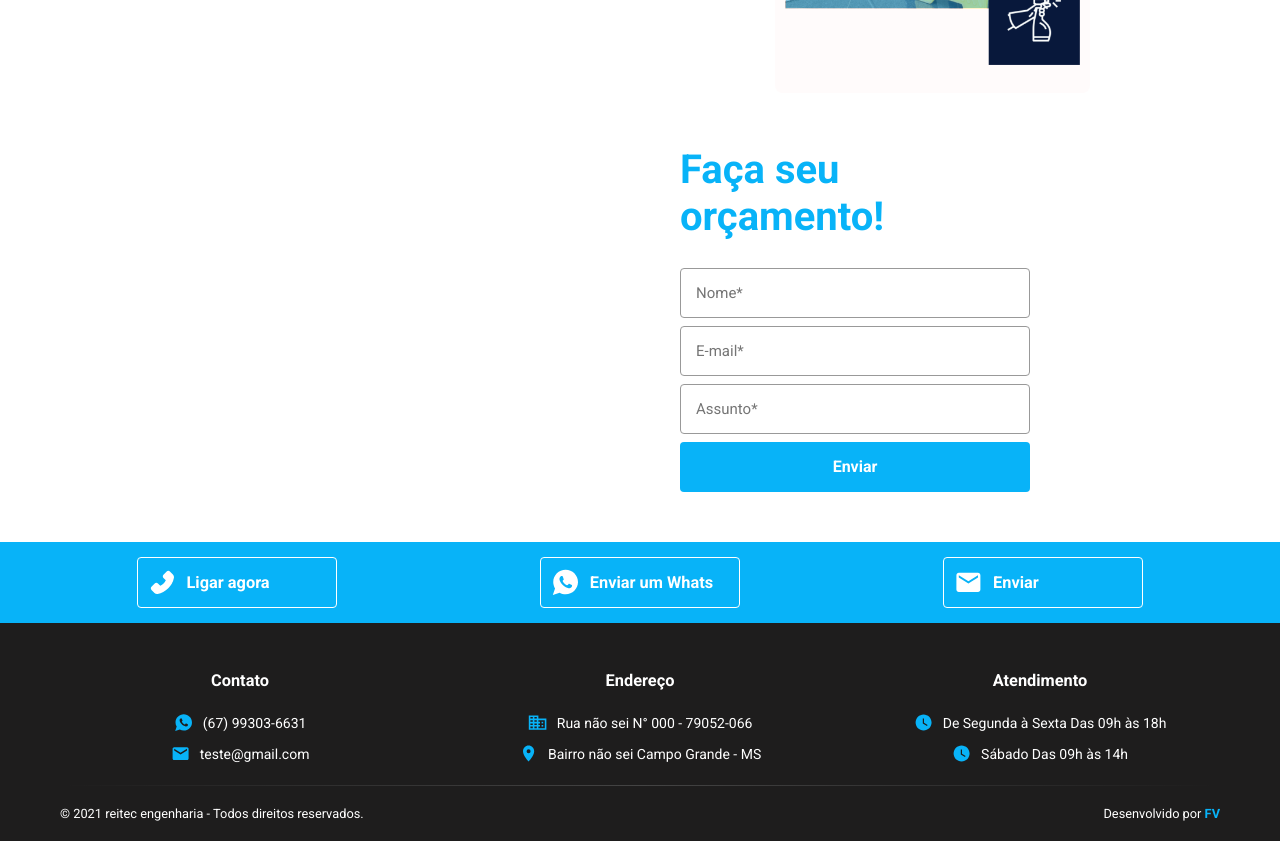
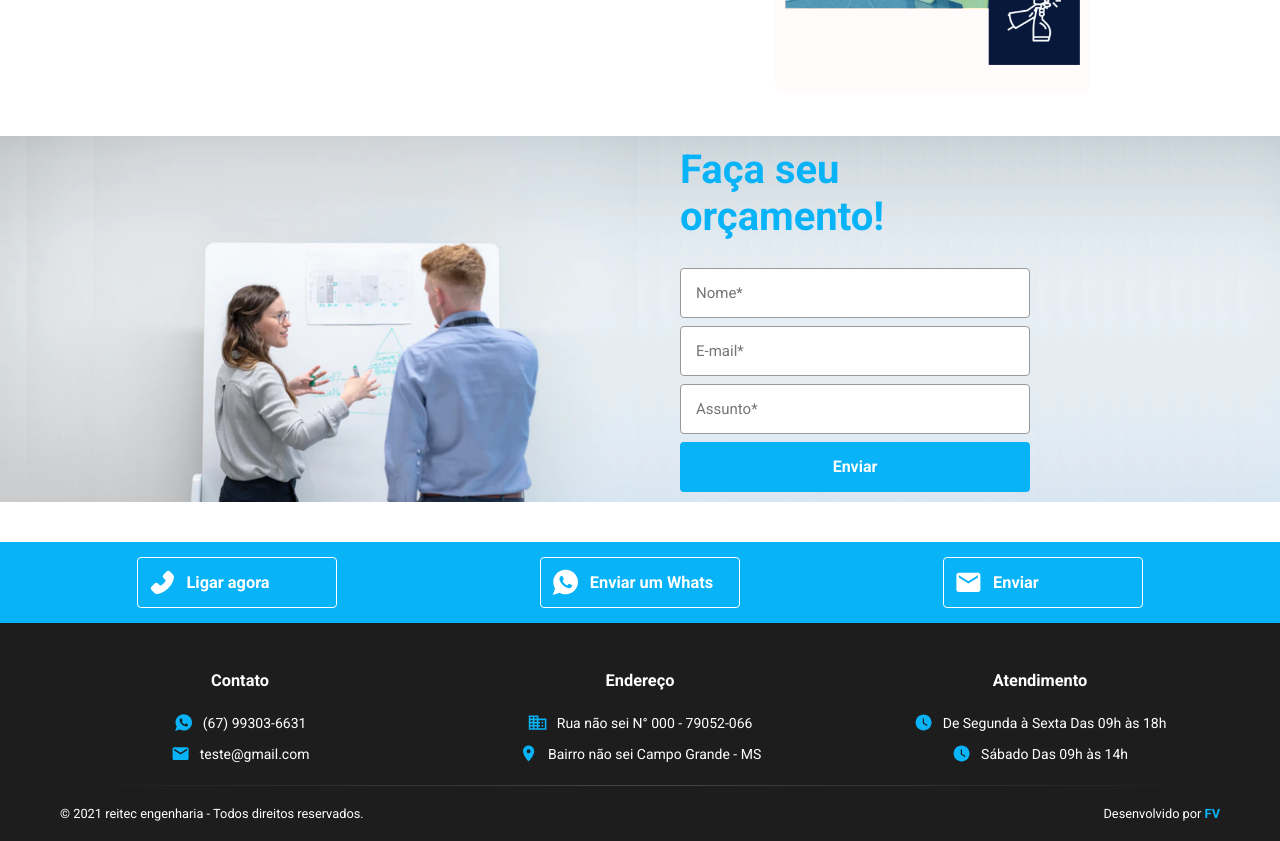
Before and after one commit to f3l1p3v4/engineering, a React (Create React App) app: page / in a window 1280 px wide. Shown: the part 2720-3561 px from the top of the page. Built offline with nearby package versions, Linux system fonts and the light colour scheme.

Commit message:
Update styles.css

```diff
--- a/src/components/Contact/styles.css
+++ b/src/components/Contact/styles.css
@@ -6,7 +6,7 @@
   justify-content: center;
   align-items: center;
 
-  background-image: url(../../assets/Design sem nome (1).png);
+  background-image: url(../../assets/contact.png);
   background-position: center;
   background-size: cover;
 }
```
